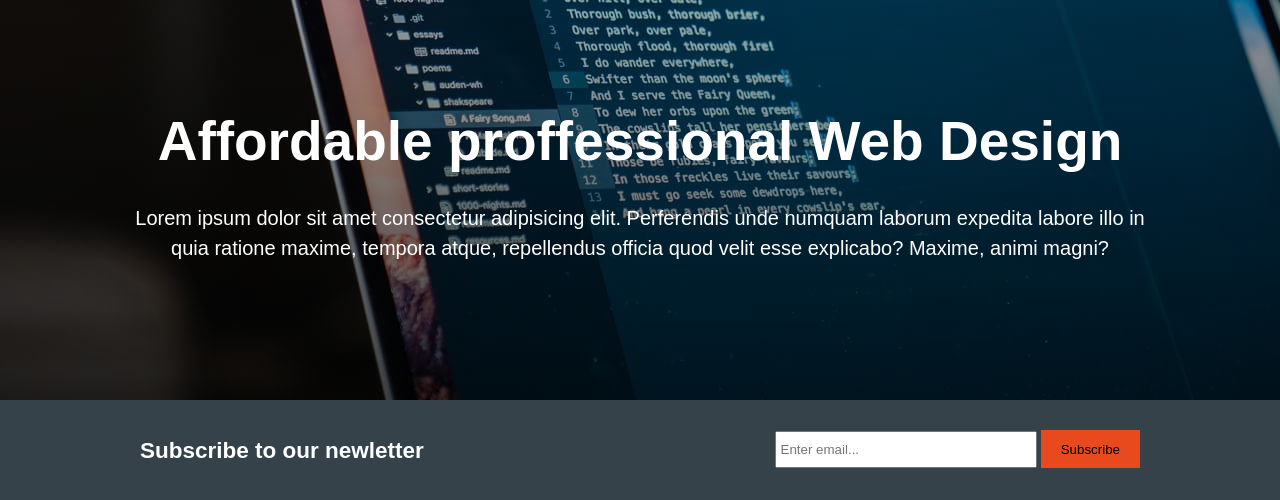
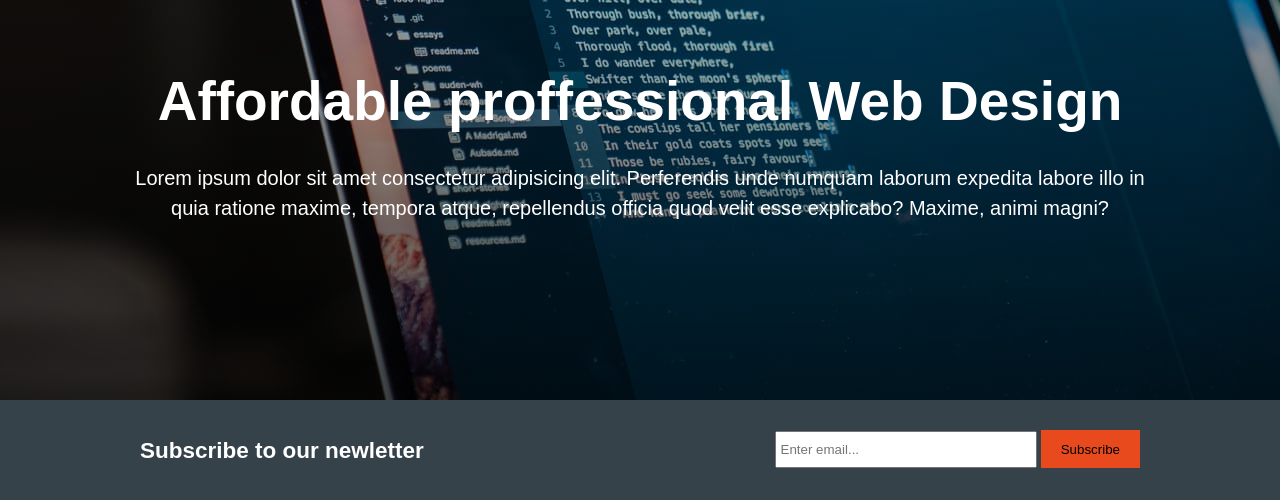
Before and after one commit to voidish/Responsive-layout, a PHP site: page / in a window 1280 px wide. Shown: the part 103-603 px from the top of the page. Run offline with PHP 8.4, Linux system fonts and the light colour scheme.

Commit message:
some details checked in CSS

```diff
--- a/css/style.css
+++ b/css/style.css
@@ -100,7 +100,7 @@ header a:hover {
 }
 
 #showcase h1 {
-    margin-top: 100px;
+    margin-top: 60px;
     font-size: 55px;
     margin-bottom: 10px;
 }
```
